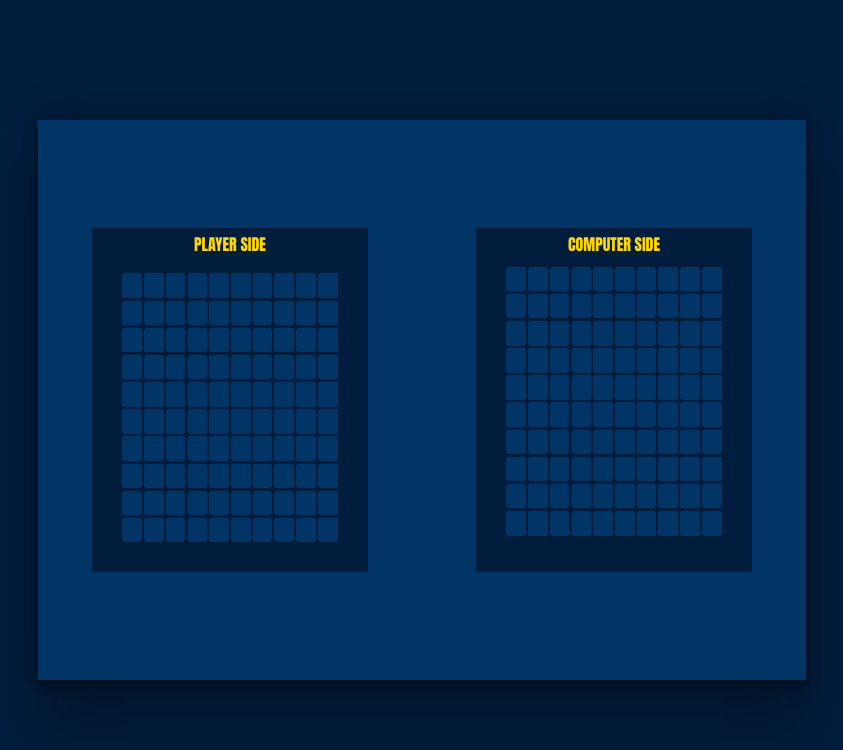
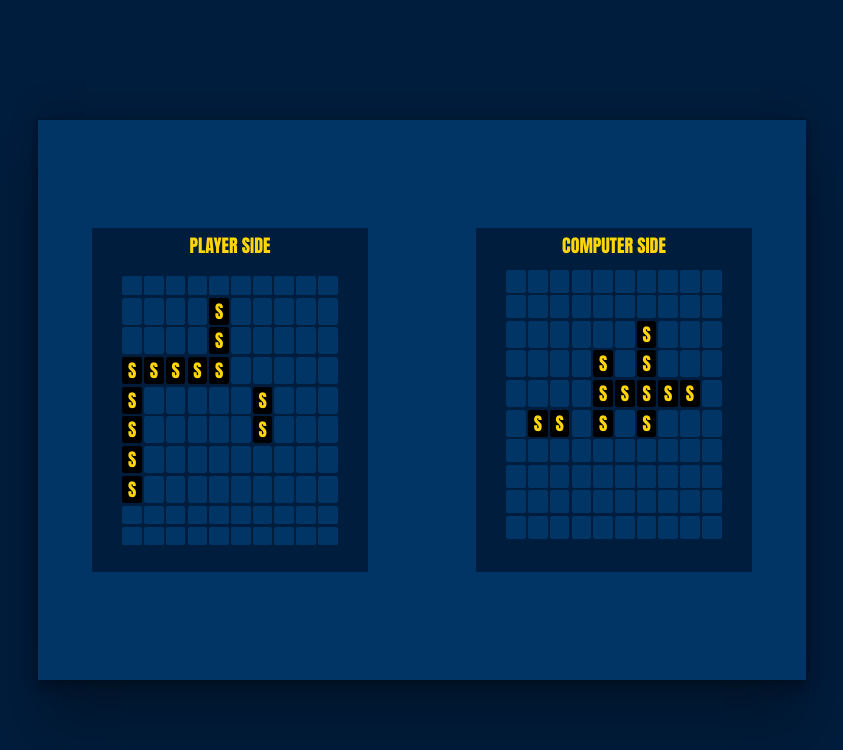
Before and after one commit to tushar-droid/Battleship, a website built with webpack: page dist/index.html in a window 1280 px wide. Shown: the whole page, without its empty margins (218-1061 px from the left). Built offline with nearby package versions, Linux system fonts and the light colour scheme.

Commit message:
Ships shown on UI next add attacking functionality

```diff
--- a/src/gameboard.js
+++ b/src/gameboard.js
@@ -1,5 +1,5 @@
 const Ship = require('./ship');
-const prompt = require("prompt-sync")({ sigint: true });
+// const prompt = require("prompt-sync")({ sigint: true });
 /// coordinates willl be as follows:
 /// (0,0) corresponds to the bottom left corner
 /// first element tells the X position and second element tells the Y position
@@ -65,7 +65,7 @@ class Gameboard{
         return flag;
     }
 }
-const gm = new Gameboard();
+//const gm = new Gameboard();
 
 
 module.exports = Gameboard;
--- a/src/gameloop.js
+++ b/src/gameloop.js
@@ -3,13 +3,22 @@ const Gameboard = require('./gameboard');
 let player_turn = true;
 
 
-const gameLoop = () =>{
-    const PLAYER_ONE = new Player();
-    const COMP_PLAYER = new Player();
-    const PLAYER_BOARD = new Gameboard();
-    const COMPUTER_BOARD = new Gameboard();
-    placeShipsLoop(PLAYER_BOARD);
-    placeShipsLoop(COMPUTER_BOARD);
+class GameLoop{
+
+    PLAYER_ONE = new Player();
+    COMP_PLAYER = new Player();
+    PLAYER_BOARD = new Gameboard();
+    COMPUTER_BOARD = new Gameboard();
+
+    gameLoop = () =>{
+        console.log('Gameloop was started')
+        this.placeShipsLoop(this.PLAYER_BOARD)
+        this.placeShipsLoop(this.COMPUTER_BOARD)
+
+        //playGame(PLAYER_ONE, COMP_PLAYER, PLAYER_BOARD, COMPUTER_BOARD);
+    }
+
+    playGame = (PLAYER_ONE, COMP_PLAYER, PLAYER_BOARD, COMPUTER_BOARD) =>{
         while(!(PLAYER_BOARD.areAllSunk() || COMPUTER_BOARD.areAllSunk())){
             if(player_turn){
                 PLAYER_ONE.yourTurn(COMPUTER_BOARD);
@@ -24,8 +33,7 @@ const gameLoop = () =>{
         if(COMPUTER_BOARD.areAllSunk())   console.log('YOU WON!!')
     }
 
-
-const placeShipsLoop = (board_to_set) =>{
+    placeShipsLoop = (board_to_set) =>{
         let i = 0;
         let size_array = [2,3,4,4];
         var possible_places =
@@ -48,4 +56,15 @@ const placeShipsLoop = (board_to_set) =>{
         }
     }
 
-gameLoop();
+
+
+}
+
+
+
+
+
+
+
+
+module.exports = GameLoop;
--- a/src/index.js
+++ b/src/index.js
@@ -1,5 +1,7 @@
 //This import statement messes with the jest testing
 import './styles.css';
+const GameLoop = require('./gameloop')
+
 
 class gameScreen{
 
@@ -8,27 +10,33 @@ class gameScreen{
         const left_side = this.#CreateAndSetClassName('div', 'left-side')
         const right_side = this.#CreateAndSetClassName('div', 'right-side');
 
+        const gm_loop = new GameLoop();
+        gm_loop.gameLoop();
+
+        const pl_brd = gm_loop.PLAYER_BOARD.Board
+        const comp_brd = gm_loop.COMPUTER_BOARD.Board;
+
+        console.log('This is board: ', pl_brd);
+        console.log('This is board: ', pl_brd);
 
 
-
-        const player_grid = this.#PlayerSideUI();
-        const computer_grid = this.#ComputerSideUI();
+        const player_grid = this.#PlayerSideUI(pl_brd);
+        const computer_grid = this.#ComputerSideUI(comp_brd);
         left_side.appendChild(player_grid);
         right_side.appendChild(computer_grid)
-
 
         main_container.appendChild(left_side);
         main_container.appendChild(right_side);
 
     }
 
-    #ComputerSideUI(){
+    #ComputerSideUI(comp_brd){
 
         const comp_side = this.#CreateAndSetClassName('div', 'comp-side')
         const comp_title = this.#CreateAndSetClassName('div', 'h3');
         comp_title.textContent = 'COMPUTER SIDE';
         const grid_container = this.#CreateAndSetClassName('div', 'comp-grid');
-        this.#createGrid(grid_container);
+        this.#createGrid(grid_container, comp_brd);
 
 
         comp_side.appendChild(comp_title)
@@ -36,24 +44,28 @@ class gameScreen{
         return comp_side;
     }
 
-    #PlayerSideUI(){
+    #PlayerSideUI(pl_brd){
         const player_side = this.#CreateAndSetClassName('div', 'player-side')
         const player_title = this.#CreateAndSetClassName('div', 'h3');
         player_title.textContent = 'PLAYER SIDE';
 
         const grid_container = this.#CreateAndSetClassName('div', 'player-grid');
-        this.#createGrid(grid_container);
+        this.#createGrid(grid_container, pl_brd);
         player_side.appendChild(player_title);
         player_side.appendChild(grid_container);
         return player_side;
     }
-    #createGrid(container){
+    #createGrid(container, brd){
         for(let i = 0; i<10; i++){
             for(let j = 0; j<10; j++){
-                const grid_elem = this.#CreateAndSetClassName('div','grid-elem' ,`${i},${j}`)
-                // grid_elem.textContent = `${i},${j}`;
+                const grid_elem = this.#CreateAndSetClassName('div','grid-elem' ,`${i},${j}`);
+                if(brd.get(`${i},${j}`) instanceof Object)
+                {   grid_elem.classList.add('ship-coord');
+                    grid_elem.textContent = 'S';
+                    }
+                // else
+                //     grid_elem.textContent = brd.get(`${i},${j}`);
                 container.appendChild(grid_elem);
-
             }
         }
 
--- a/src/player.js
+++ b/src/player.js
@@ -1,11 +1,11 @@
 
 const Gameboard = require('./gameboard');
 const Ship = require('./ship');
-const prompt = require("prompt-sync")({ sigint: true });
+// const prompt = require("prompt-sync")({ sigint: true });
 
 class Player {
     yourTurn = (computer_board) =>{
-        const val = prompt('INPUT YOUR MOVE:  ')
+        // const val = prompt('INPUT YOUR MOVE:  ')
         computer_board.receiveAttack(val);
     }
     computerTurn = (player_board) =>{
--- a/src/ship.js
+++ b/src/ship.js
@@ -5,7 +5,6 @@ class Ship{
     taken_coords = [];
     sunk = false;
     constructor(length =0, name='carrier', coords = '0,0', direction = 'H'){
-        console.log(coords)
         this.length = length;
         this.name = name;
         const coords_arr = coords.split(',');
--- a/src/styles.css
+++ b/src/styles.css
@@ -38,6 +38,7 @@ body{
     display: flex;
     justify-content: center;
     align-items: center;
+    font-size: large;
 }
 
 .comp-side{
@@ -65,6 +66,13 @@ body{
 .grid-elem{
     background-color: var(--backgrnd);
     border-radius: 10%;
+    display: flex;
+    align-items: center;
+    justify-content: center;
+
+}
+.comp-grid > .grid-elem:hover{
+    background-color: yellowgreen;
 }
 
 .player-grid, .comp-grid{
@@ -76,3 +84,7 @@ body{
     grid-template-rows: repeat(10,1fr);
     gap:1%;
 }
+
+.ship-coord{
+    background-color: black;
+}
```
Also changed, not shown: dist/bundle.js. Lines whose indentation alone changed are shown as unchanged.
